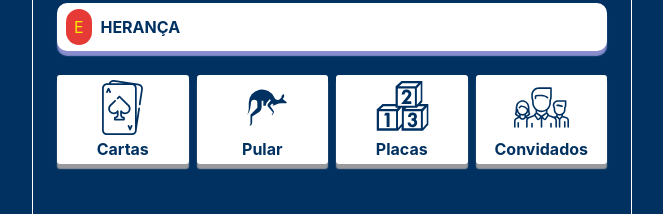
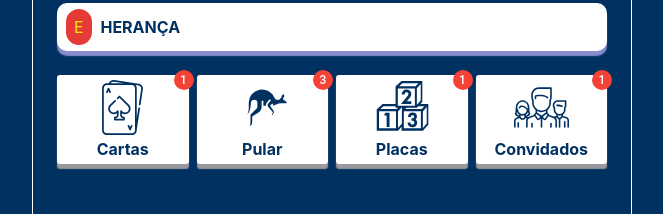
Before and after one commit to vinniimiranda/show-do-milhao-enade, a React (Create React App) app: page / in a window 1280 px wide. Shown: the part 404-618 px from the top of the page, without its empty margins (308-971 px from the left). Built offline with nearby package versions, Linux system fonts and the light colour scheme.

Commit message:
Organize

```diff
--- a/src/App.js
+++ b/src/App.js
@@ -1,21 +1,19 @@
 import React, { useState, useEffect } from "react";
-import { ToastContainer, toast } from "react-toastify";
+
 import { confirmAlert } from "react-confirm-alert"; // Import
 import "react-confirm-alert/src/react-confirm-alert.css"; // Import css
 
 import Grid from "@material-ui/core/Grid";
 import Container from "@material-ui/core/Container";
 
-import "react-toastify/dist/ReactToastify.css";
+
 
 import "./App.css";
 import Audio from "./audio/index";
-import Cards from "./icons/cards";
-import Numbers from "./icons/numbers";
-import Arrow from "./icons/arrow";
-import Guests from "./icons/guests";
 import mocked from "./mock/perguntas";
 import Button from "@material-ui/core/Button";
+import { Cards, Arrow, Numbers, Guests } from "./components/HelpMenu";
+
 
 function App() {
   const [errou, setErrou] = useState(false);
@@ -68,10 +66,6 @@ function App() {
   return (
     <div className="App">
       <Container maxWidth="sm" className="container">
-        <ToastContainer
-          enableMultiContainer
-          position={toast.POSITION.TOP_RIGHT}
-        />
         {!errou ? (
           <>
             <Grid container spacing={1}>
@@ -127,32 +121,16 @@ function App() {
                 </div>
               </Grid>*/}
               <Grid item xs={3}>
-                <div className="menu">
-                  <Cards fill="#013161" />
-                  <br />
-                  <span>Cartas</span>
-                </div>
+                <Cards />
               </Grid>
               <Grid item xs={3}>
-                <div className="menu">
-                  <Arrow fill="#013161" />
-                  <br />
-                  <span>Pular</span>
-                </div>
+               <Arrow />
               </Grid>
               <Grid item xs={3}>
-                <div className="menu">
-                  <Numbers fill="#013161" />
-                  <br />
-                  <span>Placas</span>
-                </div>
+                <Numbers />
               </Grid>
               <Grid item xs={3}>
-                <div className="menu">
-                  <Guests fill="#013161" />
-                  <br />
-                  <span>Convidados</span>
-                </div>
+                <Guests />
               </Grid>
             </Grid>
           </>
--- /dev/null
+++ b/src/components/Badge/index.js
@@ -0,0 +1,19 @@
+import React from "react";
+import Badge from "@material-ui/core/Badge";
+
+export default ({ value }) => (
+  <div
+    style={{
+      position: "relative"
+    }}
+  >
+    <Badge
+      badgeContent={value}
+      color="error"
+      style={{
+        position: "absolute",
+        right: 0
+      }}
+    ></Badge>
+  </div>
+);
--- /dev/null
+++ b/src/components/HelpMenu/index.js
@@ -0,0 +1,41 @@
+import React from "react";
+import Badge from "../Badge";
+import ArrowIcon from "../../icons/arrow";
+import CardIcon from "../../icons/cards";
+import NumbersIcon from "../../icons/numbers";
+import GuestsIcon from "../../icons/guests";
+
+export const Cards = () => (
+  <div className="menu">
+    <Badge value={1} />
+    <CardIcon fill="#013161" />
+    <br />
+    <span>Cartas</span>
+  </div>
+);
+export const Arrow = () => (
+  <div className="menu">
+    <Badge value={3} />
+    <ArrowIcon fill="#013161" />
+    <br />
+    <span>Pular</span>
+  </div>
+);
+
+export const Numbers = () => (
+  <div className="menu">
+    <Badge value={1} />
+    <NumbersIcon fill="#013161" />
+    <br />
+    <span>Placas</span>
+  </div>
+);
+
+export const Guests = () => (
+  <div className="menu">
+    <Badge value={1} />
+    <GuestsIcon fill="#013161" />
+    <br />
+    <span>Convidados</span>
+  </div>
+);
```
